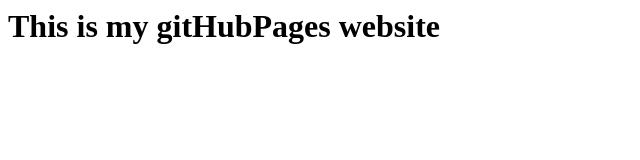
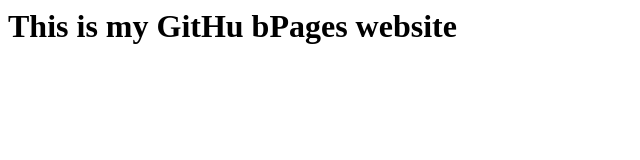
Before and after one commit to KamilOblej/KamilOblej.github.io, a plain HTML site: page index.html in a window 1280 px wide. Shown: the whole page, without its empty margins (0-640 px from the left). Drawn offline with Linux system fonts and the light colour scheme.

Commit message:
Second commit

```diff
--- a/index.html
+++ b/index.html
@@ -7,7 +7,7 @@
 </head>
 
 <body>
-    <h1>This is my gitHubPages website</h1>
+    <h1>This is my GitHu bPages website</h1>
 </body>
 
 </html>
```
